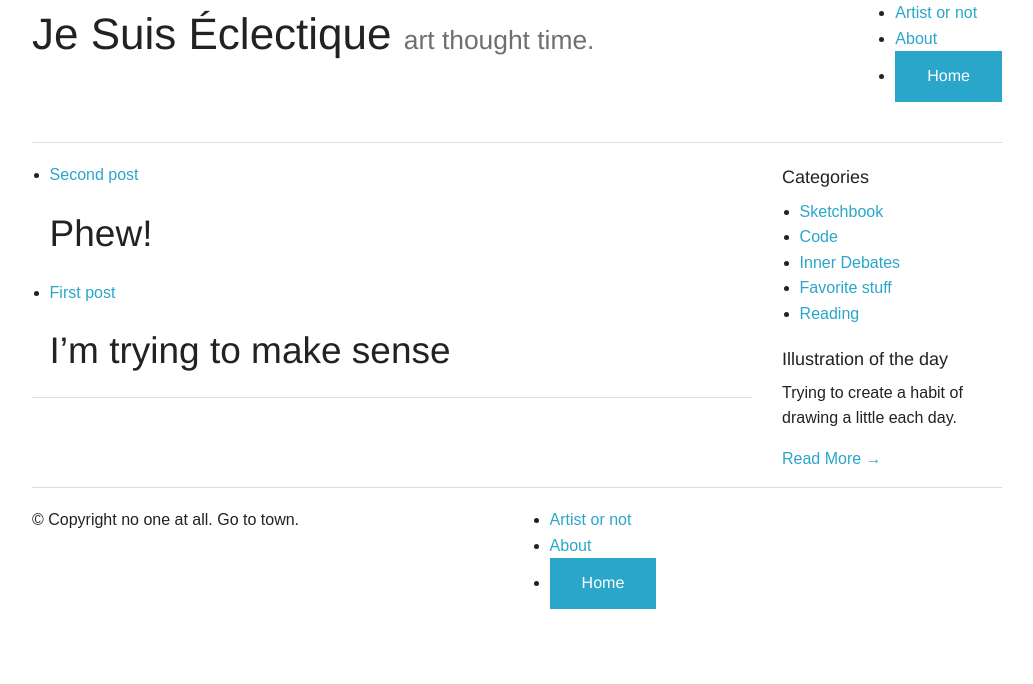
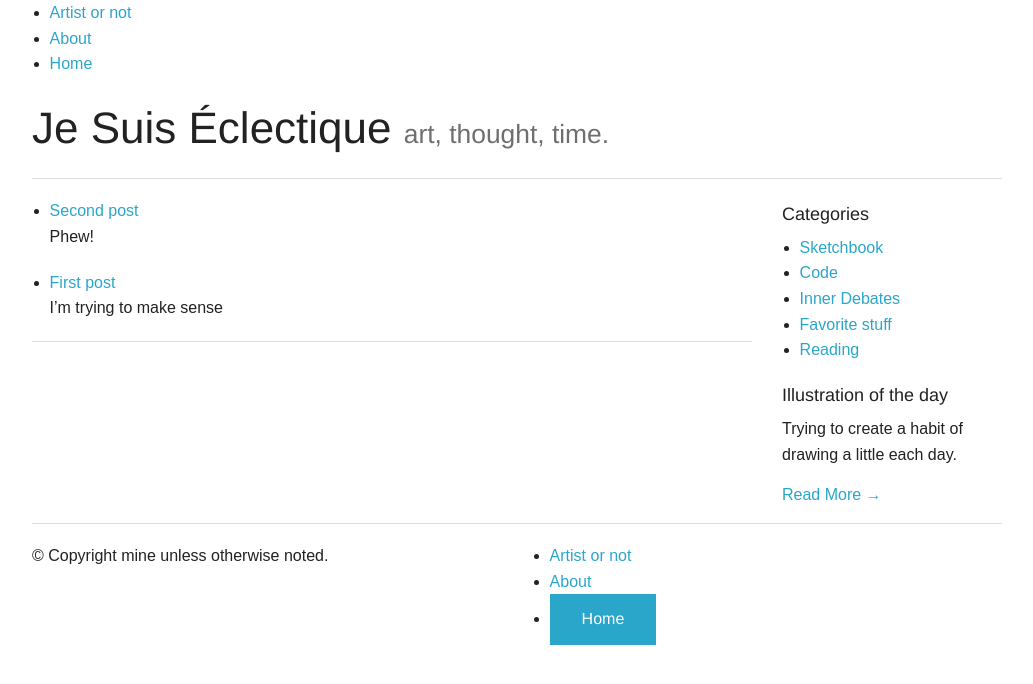
Before and after one commit to bitcolorine/Je-suis-eclectique, a Jekyll site: the page built from index.html, in a window 1280 px wide. Shown: the top 684 px of the page, without its empty margins (123-1156 px from the left). Built offline with Jekyll 4.4.1, drawn with Linux system fonts in a browser that asks for light colours; Markdown is read by kramdown in place of the engine named in the settings; the list of posts is cut into pages by our own code.

Commit message:
Tweaked HTML and CSS

```diff
--- a/_includes/foot.html
+++ b/_includes/foot.html
@@ -3,7 +3,7 @@
       <hr/>
       <div class="row">
         <div class="large-6 columns">
-          <p>© Copyright no one at all. Go to town.</p>
+          <p>© Copyright mine unless otherwise noted.</p>
         </div>
         <div class="large-6 columns">
           <ul class="button-group">
--- a/_includes/head.html
+++ b/_includes/head.html
@@ -16,7 +16,7 @@
 
       {% include nav.html %}
 
-      <h1>Je Suis Éclectique <small> art thought time.</small></h1>
+      <h1>Je Suis Éclectique <small> art, thought, time.</small></h1>
       <hr/>
     </div>
   </div>
--- a/_includes/nav.html
+++ b/_includes/nav.html
@@ -1,8 +1,8 @@
- <div class="nav-bar right" role="navigation">
-       <ul class="button-group">
+ <div class="navigation" role="navigation">
+       <ul class="nav">
        	 {% for p in site.pages %}
        	 <li>
-        	<a {% if p.url == page.url %}class="button"{% endif %} href="{{ site.baseurl }}{{ p.url }}">{{ p.title }}</a>
+        	<a {% if p.url == page.url %}class="active"{% endif %} href="{{ site.baseurl }}{{ p.url }}">{{ p.title }}</a>
         </li>
         {% endfor %}
 
--- a/_includes/postlist.html
+++ b/_includes/postlist.html
@@ -2,7 +2,8 @@
   {% for post in site.posts %}
     <li>
      <a href="{{ site.baseurl }}{{ post.url }}">{{ post.title }}</a>
-     <p>{{ post.excerpt }}</p>
+
+     <p>{{ post.excerpt | strip_html }}</p>
     </li>
   {% endfor %}
 </ul>
```
